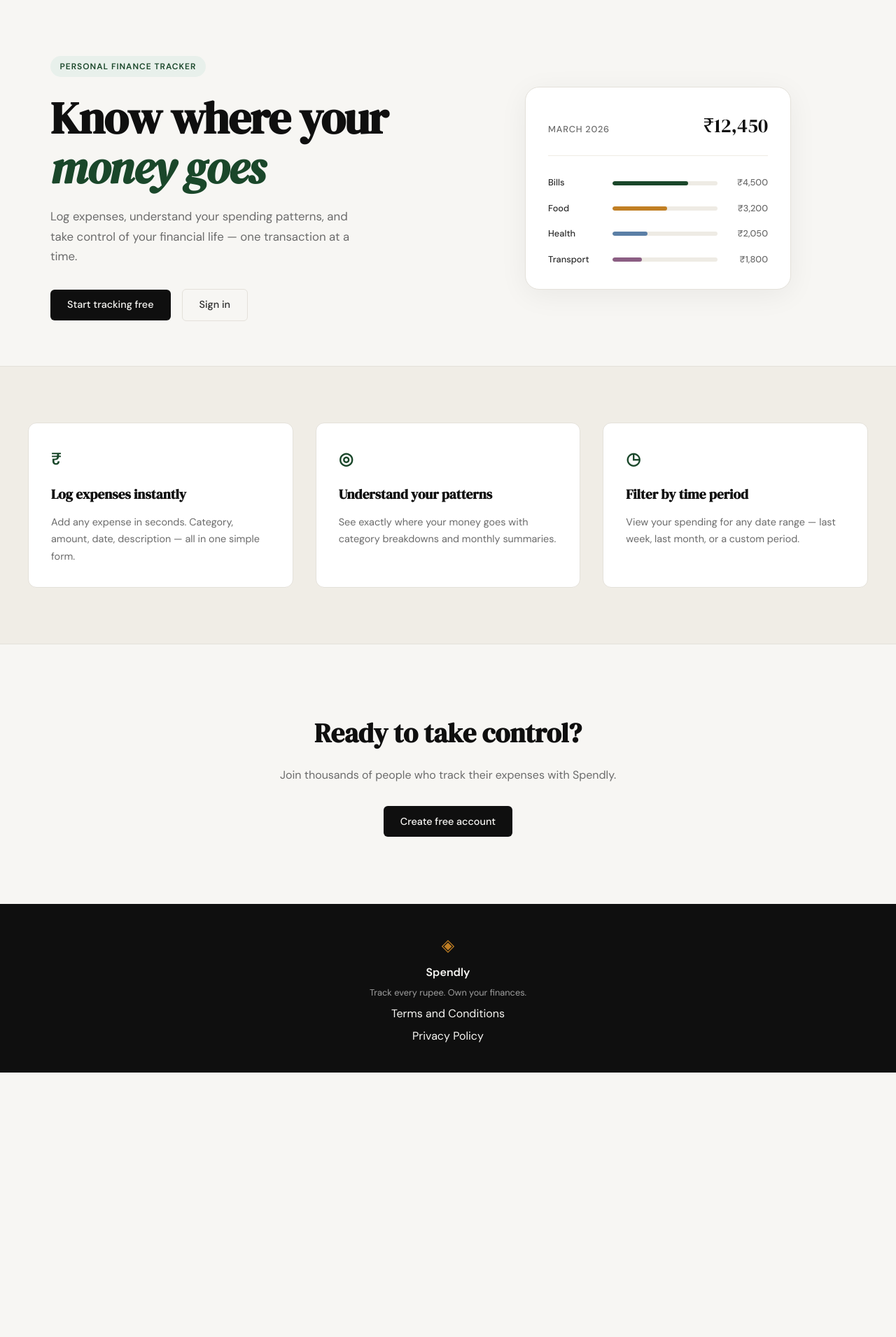
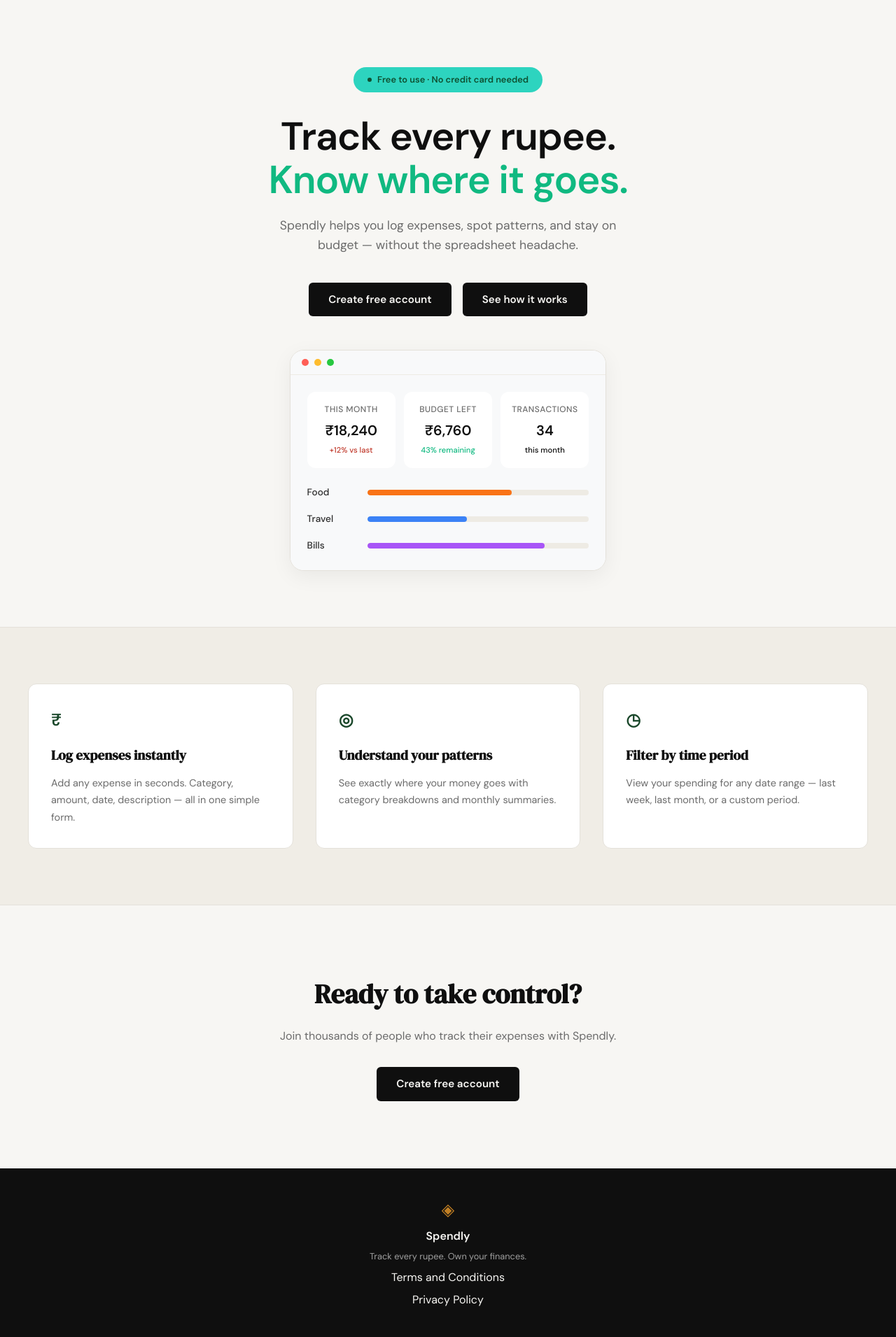
Before and after one commit to dhananjayyadav95/spendly, a Flask app: page / in a window 1280 px wide. Shown: the part 61-1972 px from the top of the page at 70% size. Before the commit the page ends 1594 px from the top, so only its background shows below. Run offline with Flask 3, Linux system fonts and the light colour scheme.

Commit message:
Landing: redesign the hero section to mechup

```diff
--- a/static/css/style.css
+++ b/static/css/style.css
@@ -10,6 +10,7 @@
     --paper: #f7f6f3;
     --paper-warm: #f0ede6;
     --paper-card: #ffffff;
+    --paper-light: #f8f9fa;
     --accent: #1a472a;
     --accent-light: #e8f0eb;
     --accent-2: #c17f24;
@@ -18,6 +19,8 @@
     --danger-light: #fdecea;
     --border: #e4e1da;
     --border-soft: #eeebe4;
+    --success: #10b981;
+    --success-light: #d1f4e4;
 
     --font-display: 'DM Serif Display', Georgia, serif;
     --font-body: 'DM Sans', system-ui, sans-serif;
@@ -124,58 +127,69 @@ a { color: inherit; text-decoration: none; }
 /* ------------------------------------------------------------------ */
 
 .hero {
-    padding: 5rem 2rem 4rem;
-    display: grid;
-    grid-template-columns: 1fr 1fr;
-    gap: 4rem;
-    align-items: center;
+    padding: 6rem 2rem 5rem;
     max-width: var(--max-width);
     margin: 0 auto;
 }
 
+.hero-container {
+    display: flex;
+    flex-direction: column;
+    align-items: center;
+    text-align: center;
+}
+
 .hero-badge {
-    display: inline-block;
-    background: var(--accent-light);
-    color: var(--accent);
-    font-size: 0.75rem;
+    display: inline-flex;
+    align-items: center;
+    gap: 0.5rem;
+    background: #2dd4bf;
+    color: #0f5132;
+    font-size: 0.8rem;
     font-weight: 600;
-    letter-spacing: 0.08em;
-    text-transform: uppercase;
-    padding: 0.35rem 0.85rem;
+    padding: 0.5rem 1.25rem;
     border-radius: 999px;
-    margin-bottom: 1.5rem;
+    margin-bottom: 2rem;
+}
+
+.badge-dot {
+    width: 6px;
+    height: 6px;
+    background: #0f5132;
+    border-radius: 50%;
 }
 
 .hero-title {
-    font-family: var(--font-display);
-    font-size: clamp(2.5rem, 5vw, 4rem);
+    font-family: var(--font-body);
+    font-size: clamp(2.5rem, 5vw, 3.5rem);
     line-height: 1.1;
     letter-spacing: -0.02em;
     color: var(--ink);
     margin-bottom: 1.25rem;
+    font-weight: 700;
 }
 
-.hero-title em {
-    font-style: italic;
-    color: var(--accent);
+.hero-title-green {
+    color: var(--success);
 }
 
 .hero-subtitle {
-    font-size: 1.05rem;
+    font-size: 1.1rem;
     color: var(--ink-muted);
-    line-height: 1.7;
-    max-width: 460px;
-    margin-bottom: 2rem;
+    line-height: 1.6;
+    max-width: 520px;
+    margin-bottom: 2.5rem;
 }
 
 .hero-actions {
     display: flex;
     gap: 1rem;
     align-items: center;
+    margin-bottom: 3rem;
 }
 
 /* ------------------------------------------------------------------ */
-/* Mock card (hero visual)                                             */
+/* Dashboard window (hero visual)                                      */
 /* ------------------------------------------------------------------ */
 
 .hero-visual {
@@ -183,78 +197,120 @@ a { color: inherit; text-decoration: none; }
     justify-content: center;
 }
 
-.mock-card {
+.dashboard-window {
     background: var(--paper-card);
     border: 1px solid var(--border);
     border-radius: var(--radius-lg);
-    padding: 2rem;
+    padding: 0;
     width: 100%;
-    max-width: 380px;
-    box-shadow: 0 8px 40px rgba(0,0,0,0.06);
+    max-width: 900px;
+    box-shadow: 0 8px 30px rgba(0,0,0,0.06);
+    overflow: hidden;
 }
 
-.mock-card-header {
+.window-header {
     display: flex;
-    justify-content: space-between;
-    align-items: baseline;
-    margin-bottom: 1.75rem;
-    padding-bottom: 1.25rem;
+    align-items: center;
+    gap: 0.5rem;
+    padding: 0.75rem 1rem;
+    background: var(--paper-light);
     border-bottom: 1px solid var(--border-soft);
 }
 
-.mock-label {
-    font-size: 0.8rem;
+.window-dot {
+    width: 10px;
+    height: 10px;
+    border-radius: 50%;
+}
+
+.window-dot.red { background: #ff5f57; }
+.window-dot.yellow { background: #febc2e; }
+.window-dot.green { background: #28c840; }
+
+.dashboard-card {
+    background: var(--paper-light);
+    padding: 1.5rem;
+}
+
+.stats-row {
+    display: grid;
+    grid-template-columns: repeat(3, 1fr);
+    gap: 0.75rem;
+    margin-bottom: 1.5rem;
+}
+
+.stat-card {
+    background: var(--paper-card);
+    border-radius: var(--radius-md);
+    padding: 1rem;
+    display: flex;
+    flex-direction: column;
+    gap: 0.25rem;
+}
+
+.stat-label {
+    font-size: 0.75rem;
     font-weight: 500;
     color: var(--ink-muted);
     text-transform: uppercase;
-    letter-spacing: 0.06em;
+    letter-spacing: 0.04em;
 }
 
-.mock-total {
-    font-family: var(--font-display);
-    font-size: 1.75rem;
+.stat-value {
+    font-size: 1.25rem;
+    font-weight: 700;
     color: var(--ink);
 }
 
-.mock-bars { display: flex; flex-direction: column; gap: 1rem; }
-
-.mock-bar-row {
-    display: grid;
-    grid-template-columns: 80px 1fr 60px;
-    align-items: center;
-    gap: 0.75rem;
+.stat-subtext {
+    font-size: 0.7rem;
+    font-weight: 500;
 }
 
-.mock-cat {
-    font-size: 0.8rem;
+.stat-subtext.negative {
+    color: var(--danger);
+}
+
+.stat-subtext.positive {
+    color: var(--success);
+}
+
+.progress-section {
+    display: flex;
+    flex-direction: column;
+    gap: 1rem;
+}
+
+.progress-row {
+    display: grid;
+    grid-template-columns: 70px 1fr;
+    align-items: center;
+    gap: 1rem;
+}
+
+.progress-label {
+    font-size: 0.85rem;
     font-weight: 500;
     color: var(--ink-soft);
+    text-align: left;
 }
 
-.mock-bar-track {
-    height: 6px;
+.progress-track {
+    height: 8px;
     background: var(--border-soft);
     border-radius: 999px;
     overflow: hidden;
 }
 
-.mock-bar {
+.progress-bar {
     height: 100%;
-    background: var(--accent);
     border-radius: 999px;
     transition: width 0.6s ease;
 }
 
-.mock-bar-2 { background: var(--accent-2); }
-.mock-bar-3 { background: #5b7fa6; }
-.mock-bar-4 { background: #8b5e83; }
-
-.mock-amt {
-    font-size: 0.8rem;
-    font-weight: 500;
-    color: var(--ink-muted);
-    text-align: right;
-}
+.progress-orange { background: #f97316; }
+.progress-blue { background: #3b82f6; }
+.progress-purple { background: #a855f7; }
 
 /* ------------------------------------------------------------------ */
 /* Buttons                                                             */
@@ -264,11 +320,11 @@ a { color: inherit; text-decoration: none; }
     display: inline-block;
     background: var(--ink);
     color: var(--paper);
-    padding: 0.65rem 1.5rem;
+    padding: 0.75rem 1.75rem;
     border-radius: var(--radius-sm);
     font-family: var(--font-body);
-    font-size: 0.9rem;
-    font-weight: 500;
+    font-size: 0.95rem;
+    font-weight: 600;
     cursor: pointer;
     border: none;
     transition: background 0.2s;
@@ -276,6 +332,23 @@ a { color: inherit; text-decoration: none; }
 }
 
 .btn-primary:hover { background: var(--accent); }
+
+.btn-secondary {
+    display: inline-block;
+    background: var(--ink);
+    color: var(--paper);
+    padding: 0.75rem 1.75rem;
+    border-radius: var(--radius-sm);
+    font-family: var(--font-body);
+    font-size: 0.95rem;
+    font-weight: 600;
+    cursor: pointer;
+    border: none;
+    transition: background 0.2s;
+    text-decoration: none;
+}
+
+.btn-secondary:hover { background: var(--accent); }
 
 .btn-ghost {
     display: inline-block;
--- a/templates/landing.html
+++ b/templates/landing.html
@@ -5,56 +5,67 @@
 {% block content %}
 
 <section class="hero">
-    <div class="hero-inner">
-        <div class="hero-badge">Personal Finance Tracker</div>
+    <div class="hero-container">
+        <div class="hero-badge">
+            <span class="badge-dot"></span>
+            Free to use · No credit card needed
+        </div>
         <h1 class="hero-title">
-            Know where your<br>
-            <em>money goes</em>
+            Track every rupee.<br>
+            <span class="hero-title-green">Know where it goes.</span>
         </h1>
         <p class="hero-subtitle">
-            Log expenses, understand your spending patterns,
-            and take control of your financial life —
-            one transaction at a time.
+            Spendly helps you log expenses, spot patterns, and stay on budget — without the spreadsheet headache.
         </p>
         <div class="hero-actions">
-            <a href="{{ url_for('register') }}" class="btn-primary">Start tracking free</a>
-            <a href="{{ url_for('login') }}" class="btn-ghost">Sign in</a>
+            <a href="{{ url_for('register') }}" class="btn-primary">Create free account</a>
+            <a href="{{ url_for('login') }}" class="btn-secondary">See how it works</a>
+        </div>
+        <div class="hero-visual">
+            <div class="dashboard-window">
+                <div class="window-header">
+                    <span class="window-dot red"></span>
+                    <span class="window-dot yellow"></span>
+                    <span class="window-dot green"></span>
+                </div>
+                <div class="dashboard-card">
+                    <div class="stats-row">
+                        <div class="stat-card">
+                            <span class="stat-label">This month</span>
+                            <span class="stat-value">₹18,240</span>
+                            <span class="stat-subtext negative">+12% vs last</span>
+                        </div>
+                        <div class="stat-card">
+                            <span class="stat-label">Budget left</span>
+                            <span class="stat-value">₹6,760</span>
+                            <span class="stat-subtext positive">43% remaining</span>
+                        </div>
+                        <div class="stat-card">
+                            <span class="stat-label">Transactions</span>
+                            <span class="stat-value">34</span>
+                            <span class="stat-subtext">this month</span>
                         </div>
                     </div>
-    <div class="hero-visual">
-        <div class="mock-card">
-            <div class="mock-card-header">
-                <span class="mock-label">March 2026</span>
-                <span class="mock-total">₹12,450</span>
+                    <div class="progress-section">
+                        <div class="progress-row">
+                            <span class="progress-label">Food</span>
+                            <div class="progress-track">
+                                <div class="progress-bar progress-orange" style="width: 65%"></div>
                             </div>
-            <div class="mock-bars">
-                <div class="mock-bar-row">
-                    <span class="mock-cat">Bills</span>
-                    <div class="mock-bar-track">
-                        <div class="mock-bar" style="width: 72%"></div>
                         </div>
-                    <span class="mock-amt">₹4,500</span>
+                        <div class="progress-row">
+                            <span class="progress-label">Travel</span>
+                            <div class="progress-track">
+                                <div class="progress-bar progress-blue" style="width: 45%"></div>
                             </div>
-                <div class="mock-bar-row">
-                    <span class="mock-cat">Food</span>
-                    <div class="mock-bar-track">
-                        <div class="mock-bar mock-bar-2" style="width: 52%"></div>
                         </div>
-                    <span class="mock-amt">₹3,200</span>
+                        <div class="progress-row">
+                            <span class="progress-label">Bills</span>
+                            <div class="progress-track">
+                                <div class="progress-bar progress-purple" style="width: 80%"></div>
                             </div>
-                <div class="mock-bar-row">
-                    <span class="mock-cat">Health</span>
-                    <div class="mock-bar-track">
-                        <div class="mock-bar mock-bar-3" style="width: 33%"></div>
                         </div>
-                    <span class="mock-amt">₹2,050</span>
                     </div>
-                <div class="mock-bar-row">
-                    <span class="mock-cat">Transport</span>
-                    <div class="mock-bar-track">
-                        <div class="mock-bar mock-bar-4" style="width: 28%"></div>
-                    </div>
-                    <span class="mock-amt">₹1,800</span>
                 </div>
             </div>
         </div>
```
Lines whose indentation alone changed are shown as unchanged.
